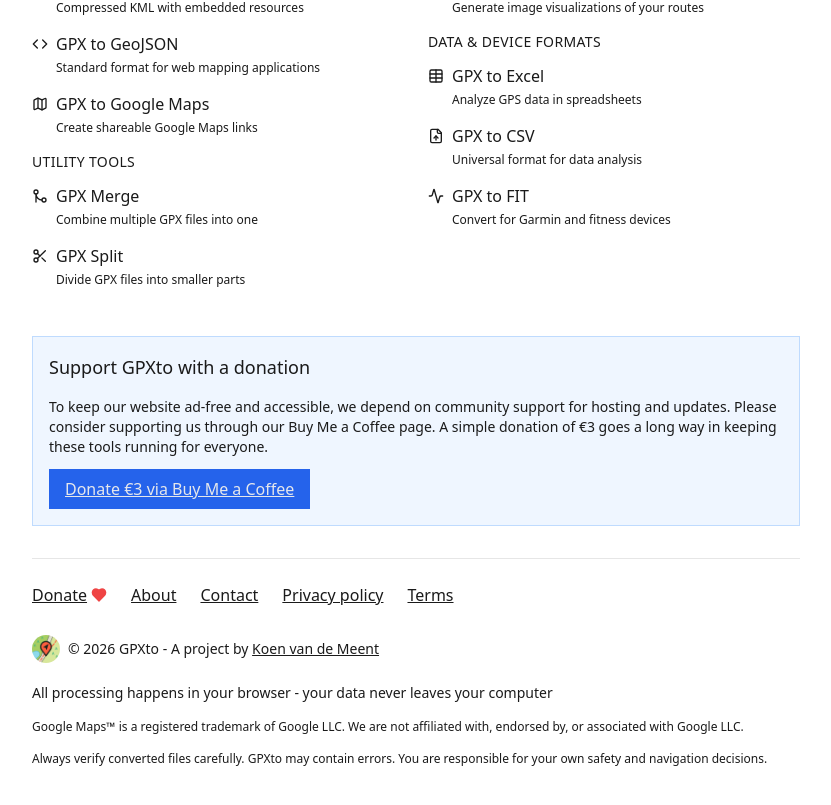
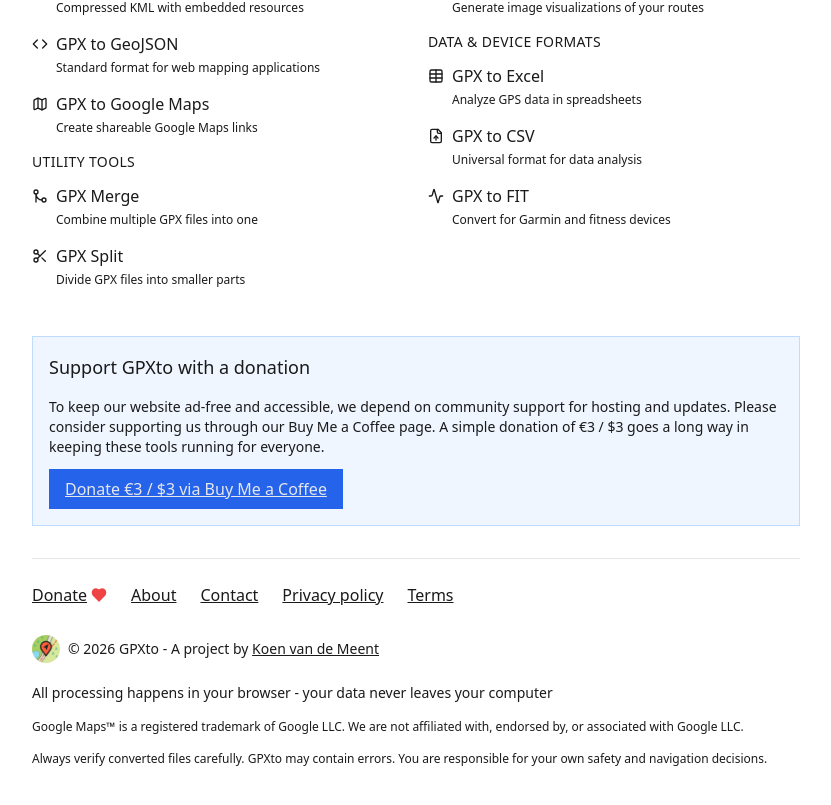
Before and after one commit to Koenhub/GPXto, a Next.js app: page / in a window 1280 px wide. Shown: the part 3797-4602 px from the top of the page, without its empty margins (224-1055 px from the left). Built offline with nearby package versions, Linux system fonts and the light colour scheme.

Commit message:
Update donation message to include USD amount

```diff
--- a/components/donation-reminder.tsx
+++ b/components/donation-reminder.tsx
@@ -6,7 +6,7 @@ export function DonationReminder() {
       <h3 className="text-lg font-medium mb-2">Support GPXto with a donation</h3>
       <p className="text-sm mb-3">
         To keep our website ad-free and accessible, we depend on community support for hosting and updates.
-        Please consider supporting us through our Buy Me a Coffee page. A simple donation of €3 goes a long way in keeping these tools running for everyone.
+        Please consider supporting us through our Buy Me a Coffee page. A simple donation of €3 / $3 goes a long way in keeping these tools running for everyone.
       </p>
       <Link
         href="https://buymeacoffee.com/koen?utm_source=website&utm_medium=banner&utm_campaign=donation_reminder"
@@ -14,7 +14,7 @@ export function DonationReminder() {
         rel="noopener noreferrer"
         className="inline-block px-4 py-2 bg-blue-600 hover:bg-blue-700 text-gray-200 hover:text-white rounded-md transition-colors"
       >
-        Donate €3 via Buy Me a Coffee
+        Donate €3 / $3 via Buy Me a Coffee
       </Link>
     </div>
   )
```
